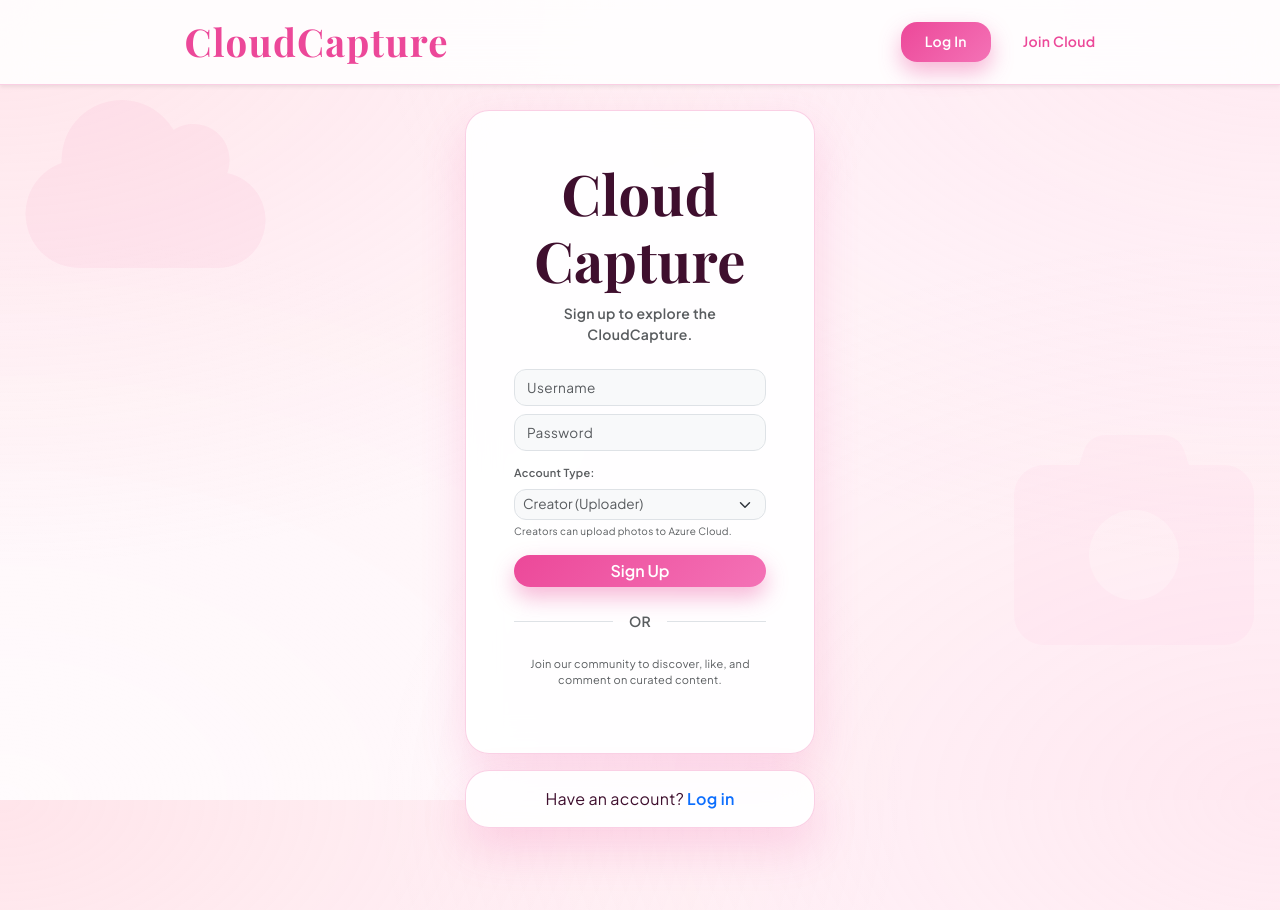
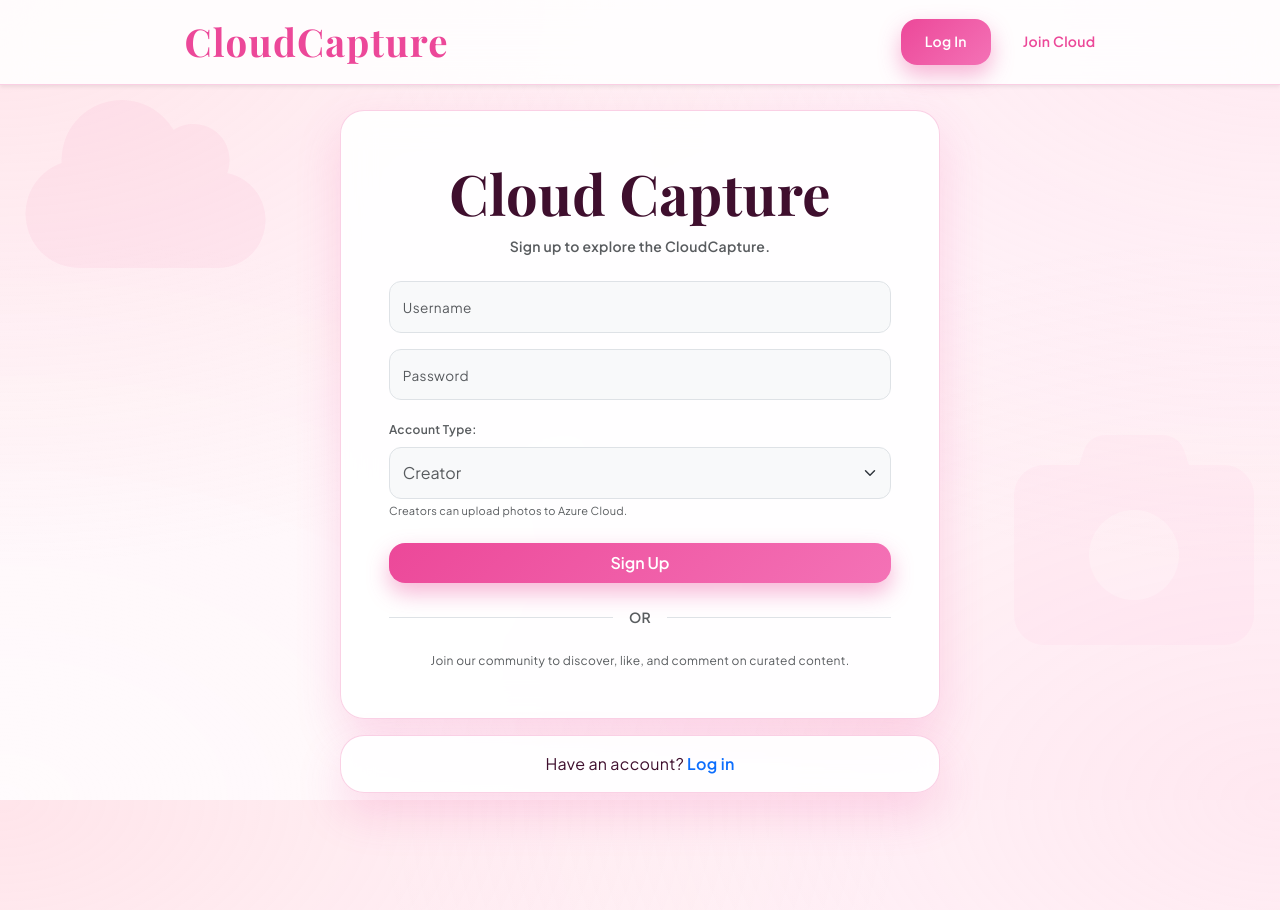
Before and after one commit to fahadkhalid12345/CloudCapture, a Flask app: page /register in a window 1280 px wide. Run offline with Flask 3, Linux system fonts and the light colour scheme; some libraries are stand-ins or nearby versions.

Commit message:
Fixed login and register card width styling

```diff
--- a/static/css/style.css
+++ b/static/css/style.css
@@ -1,5 +1,5 @@
 /* =========================================================
-   CloudCapture – Pink & White Glassmorphism (FINAL FIXED)
+   CloudCapture – Pink & White Glassmorphism (UPDATED)
    ========================================================= */
 
 /* ---------- ROOT VARIABLES ---------- */
@@ -54,7 +54,7 @@
 }
 
 /* =========================================================
-   AUTH / LOGIN CARD (MAIN FIX)
+   AUTH / LOGIN CARD (UPDATED WIDTH)
    ========================================================= */
 .auth-card {
     background: var(--glass-bg) !important;
@@ -64,19 +64,20 @@
     border-radius: 24px !important;
     box-shadow: 0 20px 45px rgba(236, 72, 153, 0.18) !important;
 
-    max-width: 420px;       /* 🔥 SIZE FIX */
+    /* 🔥 CHANGED: Width barha di hai taake card wide lage */
+    max-width: 600px;
     width: 100%;
     margin: 0 auto;
     padding: 2.6rem 2.2rem;
     box-sizing: border-box;
-    overflow: hidden;      /* 🔥 TEXT WILL NEVER GO OUT */
+    overflow: hidden;
 }
 
 /* ---------- LOGIN TITLE ---------- */
 .auth-card h1,
 .auth-card .brand-title {
     font-family: 'Playfair Display', serif !important;
-    font-size: 2.2rem;
+    font-size: 2.5rem; /* Thora font size barhaya hai wide card k liye */
     font-weight: 700;
     line-height: 1.2;
     text-align: center;
@@ -89,18 +90,20 @@
 .auth-card input,
 .auth-card select {
     border-radius: 12px !important;
-    font-size: 0.95rem;
+    font-size: 1rem;
+    padding: 0.8rem; /* Inputs ko thora comfortable kiya */
 }
 
 /* ---------- MOBILE FIX ---------- */
-@media (max-width: 480px) {
+@media (max-width: 650px) {
     .auth-card {
         padding: 2rem 1.6rem;
+        max-width: 90%; /* Mobile pe side se thora gap rakhega */
     }
 
     .auth-card h1,
     .auth-card .brand-title {
-        font-size: 1.9rem;
+        font-size: 2rem;
     }
 }
 
@@ -133,7 +136,7 @@
     border-radius: 16px !important;
     font-weight: 600 !important;
     color: #ffffff !important;
-    padding: 0.6rem 1.5rem;
+    padding: 0.8rem 1.5rem;
     box-shadow: 0 10px 22px rgba(236, 72, 153, 0.4) !important;
 }
 
--- a/templates/register.html
+++ b/templates/register.html
@@ -1,30 +1,30 @@
 {% extends "base.html" %}
 {% block content %}
-<div class="auth-container d-flex flex-column align-items-center">
-    <div class="auth-card p-5 text-center" style="width: 350px; background: white; border: 1px solid #dbdbdb;">
+<div class="auth-container d-flex flex-column align-items-center justify-content-center" style="min-height: 80vh;">
+    <div class="auth-card p-5 text-center">
         <h1 style="font-family: 'Grand Hotel', cursive; font-size: 3.5rem; margin-bottom: 10px;">Cloud
             Capture</h1>
         <p class="text-muted fw-bold mb-4 small">Sign up to explore the CloudCapture.</p>
 
         <form method="POST">
-            <div class="mb-2">
+            <div class="mb-3">
                 <input type="text" name="username" class="form-control bg-light border" placeholder="Username" required>
             </div>
 
-            <div class="mb-2">
+            <div class="mb-3">
                 <input type="password" name="password" class="form-control bg-light border" placeholder="Password" required>
             </div>
 
-            <div class="mb-3 text-start">
-                <label class="form-label text-muted fw-bold" style="font-size: 11px;">Account Type:</label>
-                <select name="role" class="form-select form-select-sm bg-light text-muted" style="font-size: 0.85rem;" required>
-                    <option value="consumer">Consumer (Viewer)</option>
-                    <option value="creator" selected>Creator (Uploader)</option>
+            <div class="mb-4 text-start">
+                <label class="form-label text-muted fw-bold" style="font-size: 12px;">Account Type:</label>
+                <select name="role" class="form-select bg-light text-muted" required>
+                    <option value="consumer">User</option>
+                    <option value="creator" selected>Creator</option>
                 </select>
-                <div class="form-text mt-1" style="font-size: 10px;">Creators can upload photos to Azure Cloud.</div>
+                <div class="form-text mt-1" style="font-size: 11px;">Creators can upload photos to Azure Cloud.</div>
             </div>
 
-            <button type="submit" class="btn btn-primary w-100 fw-bold py-1 shadow-none">Sign Up</button>
+            <button type="submit" class="btn btn-primary w-100 fw-bold py-2 shadow-none">Sign Up</button>
         </form>
 
         <div class="d-flex align-items-center my-4">
@@ -33,10 +33,10 @@
             <div class="border-bottom flex-grow-1"></div>
         </div>
 
-        <p class="small text-muted" style="font-size: 11px;">Join our community to discover, like, and comment on curated content.</p>
+        <p class="small text-muted mb-0" style="font-size: 12px;">Join our community to discover, like, and comment on curated content.</p>
     </div>
 
-    <div class="auth-card mt-3 py-3 text-center" style="width: 350px; background: white; border: 1px solid #dbdbdb;">
+    <div class="auth-card mt-3 py-3 text-center">
         <p class="text-sm mb-0">Have an account? <a href="{{ url_for('login') }}" class="fw-bold text-primary text-decoration-none">Log in</a></p>
     </div>
 </div>
```
Also changed, not shown: templates/login.html (+10 -10 lines), instance/app.db (added).
